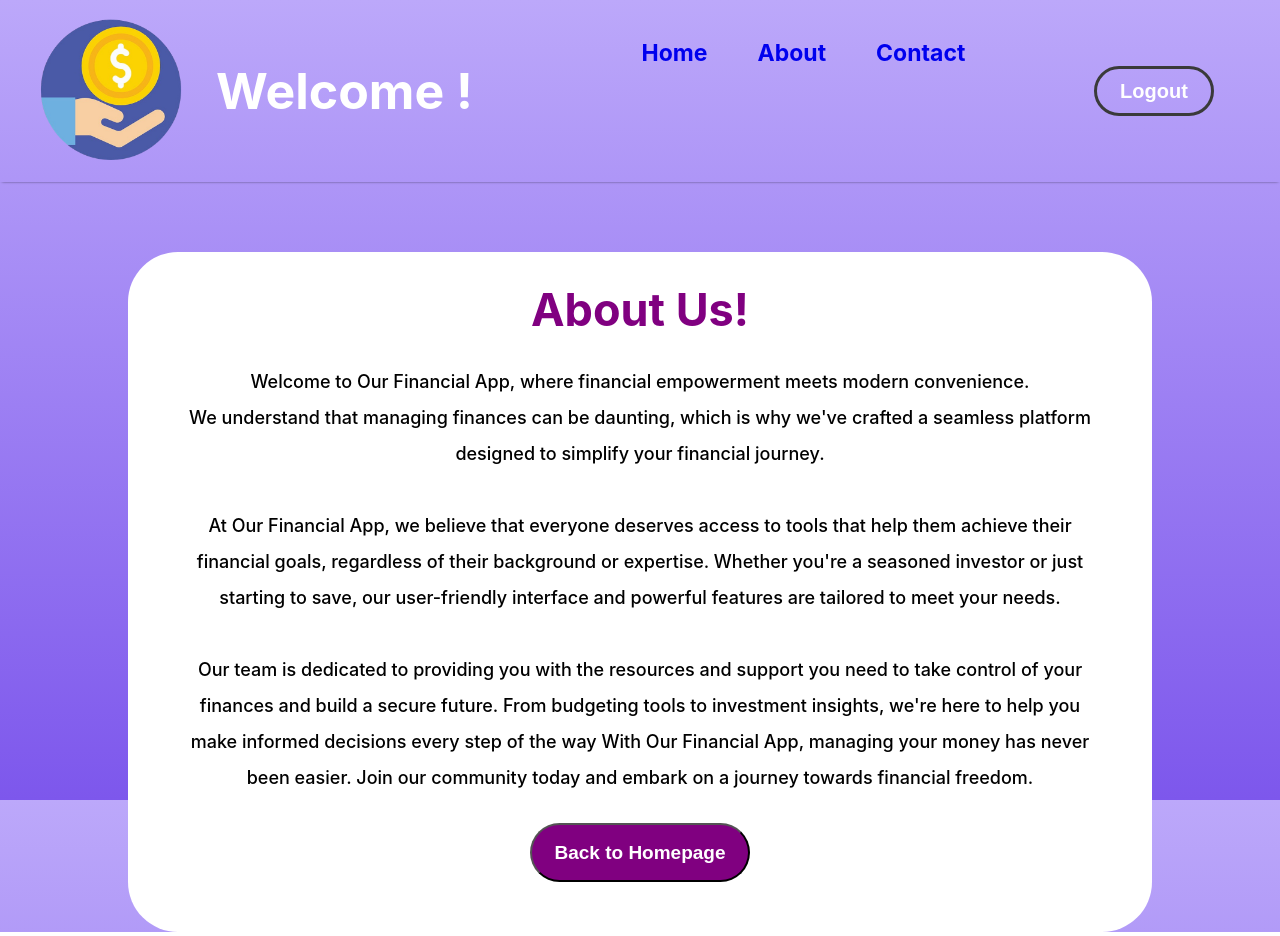
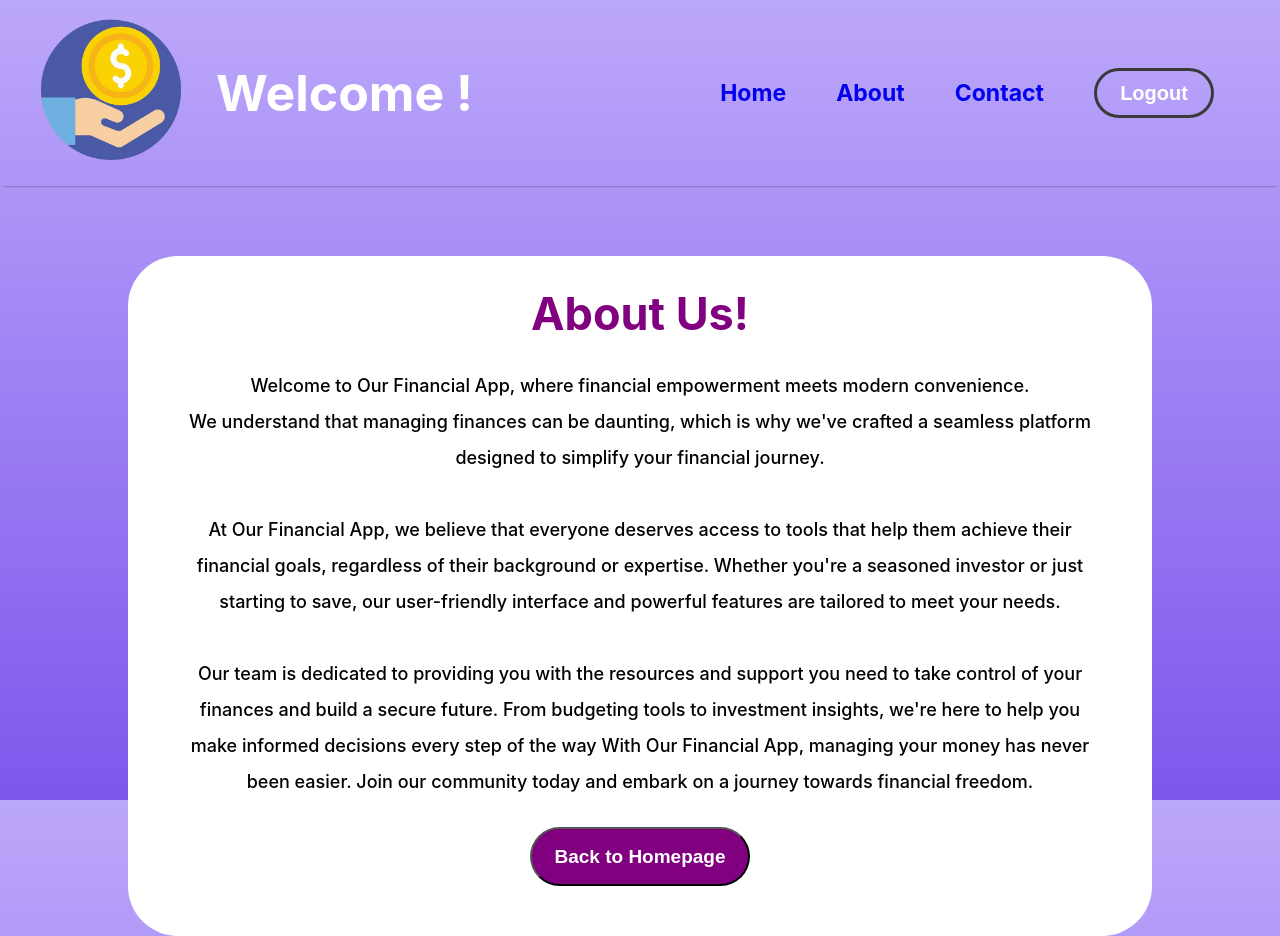
Before and after one commit to mookee2809/ISYS2101---SEPM, a React (Create React App) app: page /about in a window 1280 px wide. Built offline with nearby package versions, Linux system fonts and the light colour scheme.

Commit message:
Update Navbar.jsx

```diff
--- a/src/component/Navbar/Navbar.jsx
+++ b/src/component/Navbar/Navbar.jsx
@@ -49,20 +49,17 @@ export const Navbar = () => {
   return (
     <div className='navbar'>
       <div className="nav-logo">
-        <img src={logo} alt=""/>
+        <Link to="/Homepage"> <img src={logo} alt="" /></Link>
         <h1>Welcome {username}!</h1>
       </div>
 
-      <div className='menu'>
+      <div className='nav-signout'>
         <ul className='nav-menu'>
           <li> <Link to="/Homepage">Home</Link></li>
           <li> <Link to="/About"> About </Link>  </li>
           <li> <Link to="/Contact"> Contact </Link> </li>
+          <button onClick={handleLogout}> Logout </button>
         </ul>
-      </div>
-
-      <div className='nav-signout'>
-      <button onClick={handleLogout}>Logout</button>
       </div>
     </div>
   )
```
Lines whose indentation alone changed are shown as unchanged.
